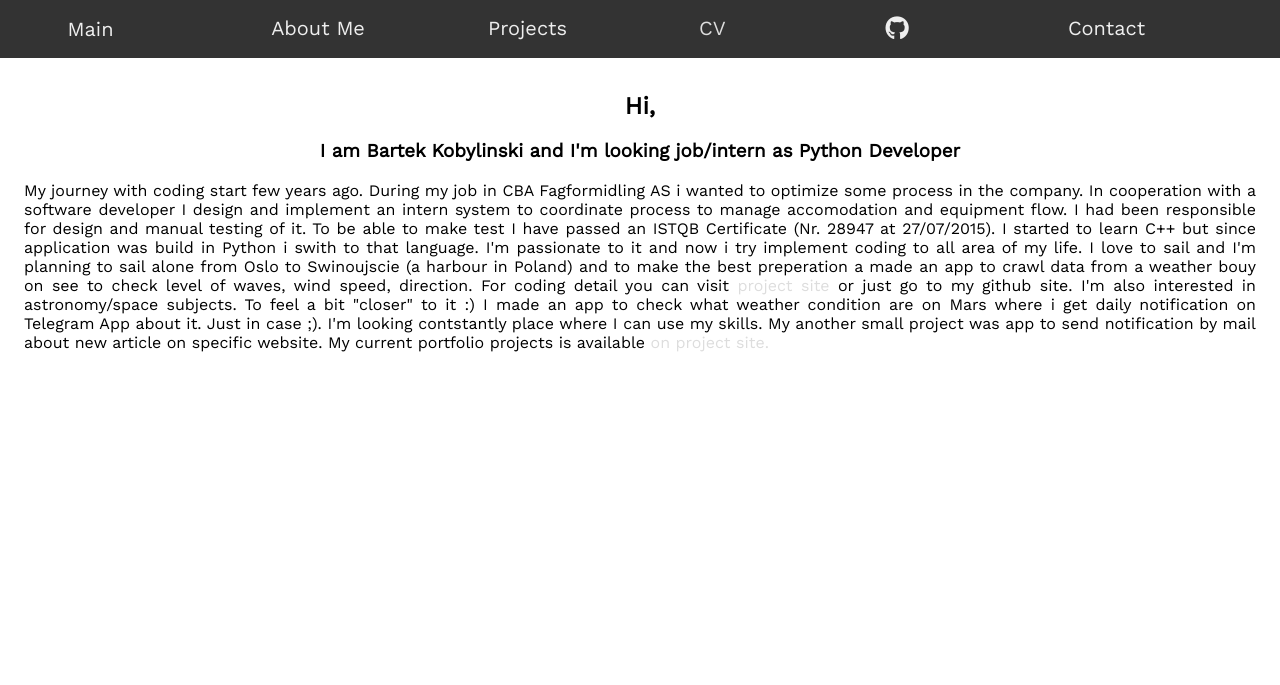
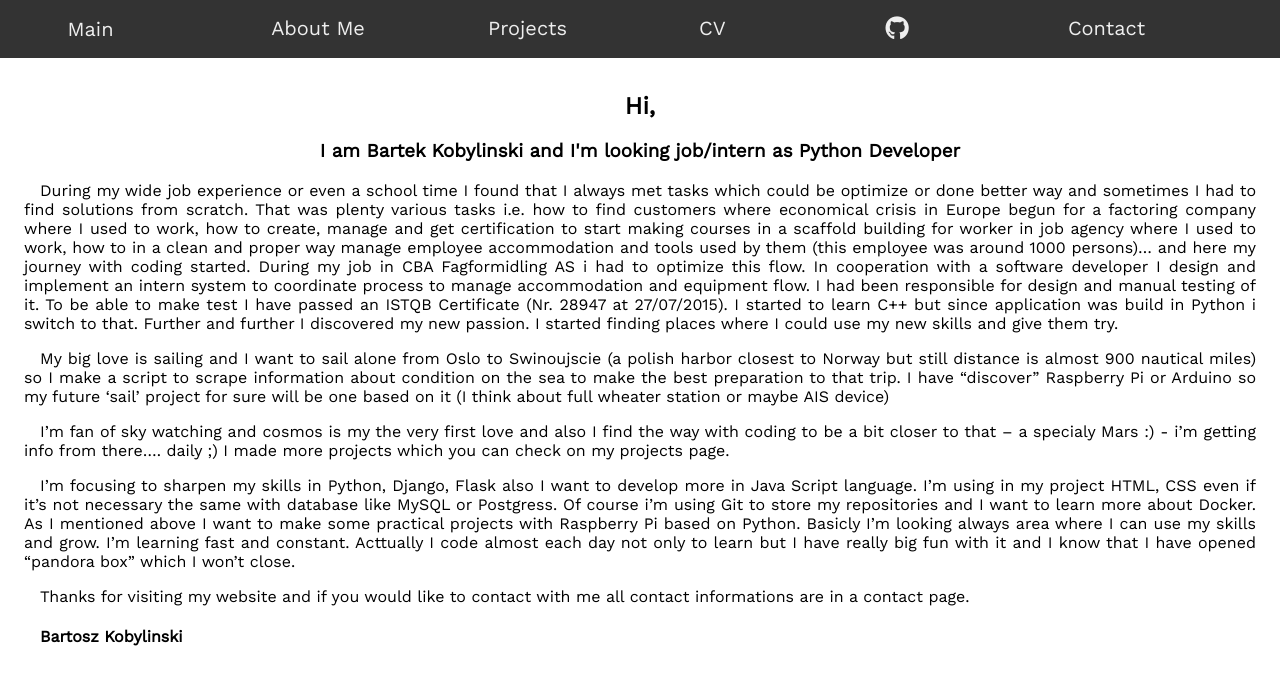
Before and after one commit to bartoszkobylinski/my_website, a Flask app: page /about_me in a window 1280 px wide. Shown: the top 685 px of the page. Run offline with Flask 2, Linux system fonts and the light colour scheme; some libraries are stand-ins or nearby versions.

Commit message:
Adding page with pdf file and adjusting CSS. Updating title to pages on website

```diff
--- a/app/routes.py
+++ b/app/routes.py
@@ -18,9 +18,9 @@ mail.init_app(app)
 @app.route('/')
 @app.route('/index')
 def index():
-    return render_template("index.html")
+    return render_template("index.html", title='Main Page')
 
-@app.route('/contact', methods=['GET','POST'])
+@app.route('/contact', methods=['GET','POST'],)
 def contact():
     form = ContactForm()
     if request.method == 'POST':
@@ -30,22 +30,22 @@ def contact():
             mail.send(message)
             return render_template("thanks.html")
         else:
-            return render_template('contact.html', form=form)
+            return render_template('contact.html',title='Contact Page', form=form)
     elif request.method == 'GET':
-        return render_template("contact.html", form=form)
+        return render_template("contact.html", title='Contact Page', form=form)
 
 @app.route('/about_me')
 def about_me():
-    return render_template('about_me.html')
+    return render_template('about_me.html', title='About me')
 
 @app.route('/projects')
 def projects():
-    return render_template('projects.html')
+    return render_template('projects.html', title='My projects')
 
 @app.route('/thanks')
 def thanks():
-    return render_template('thanks.html')
+    return render_template('thanks.html', title='Thank you')
 
-@app.route('/hamburger')
-def hamburger():
-    return render_template('hamburger.html')
+@app.route('/cv')
+def cv():
+    return render_template('cv.html', title='CV')
--- a/app/static/css/mobile_first.css
+++ b/app/static/css/mobile_first.css
@@ -49,6 +49,15 @@ a:hover{
     position:absolute;
     right: 0;
 }
+/* cv */
+
+.cv-container{
+    width: 100%;
+}
+.cv-container embed{
+    width: 100%;
+    height: 60rem;
+}
 /* about me */
 
 .main_content{
@@ -64,6 +73,10 @@ a:hover{
     display: inline-block;
     text-align: justify;
     width: 100%;
+}
+.about_me p,
+.about_me h4{
+    text-indent: 1rem;
 }
 
 /* Index page */
--- a/app/templates/about_me.html
+++ b/app/templates/about_me.html
@@ -6,7 +6,15 @@
         <section class="about_me">
             <h1>Hi,</h1>
             <h3>I am Bartek Kobylinski and I'm looking job/intern as Python Developer</h3>
-            <p> My journey with coding start few years ago. During my job in CBA Fagformidling AS i wanted to optimize some process in the company. In cooperation with a software developer I design and implement an intern system to coordinate process to manage accomodation and equipment flow. I had been responsible for design and manual testing of it. To be able to make test I have passed an ISTQB Certificate (Nr. 28947 at 27/07/2015). I started to learn C++ but since application was build in Python i swith to that language. I'm passionate to it and now i try implement coding to all area of my life. I love to sail and I'm planning to sail alone from Oslo to Swinoujscie (a harbour in Poland) and to make the best preperation a made an app to crawl data from a weather bouy on see to check level of waves, wind speed, direction. For coding detail you can visit <a href="http://"><span>project site</span></a> or just go to my github site. I'm also interested in astronomy/space subjects. To feel a bit "closer" to it :) I made an app to check what weather condition are on Mars where i get daily notification on Telegram App about it. Just in case ;). I'm looking contstantly place where I can use my skills. My another small project was app to send notification by mail about new article on specific website. My current portfolio projects is available <a href="http://"><span>on project site.</span></a></p>
+            <p>During my wide job experience or even a school time I found that I always met tasks which could be optimize or done better way and sometimes I had to find solutions from scratch.
+                That was plenty various tasks i.e. how to find customers where economical crisis in Europe begun for a factoring company where I used to work, how to create, manage and get certification to start making courses in a scaffold building for worker in job agency where I used to work, how to in a clean and proper way manage employee accommodation and tools used by them (this employee was around 1000 persons)… and here my journey with coding started.
+                During my job in CBA Fagformidling AS i had to optimize this flow. In cooperation with a software developer I design and implement an intern system to coordinate process to manage accommodation and equipment flow. I had been responsible for design and manual testing of it. To be able to make test I have passed an ISTQB Certificate (Nr. 28947 at 27/07/2015). I started to learn C++ but since application was build in Python i switch to that. Further and further I discovered my new passion. I started finding places where I could use my new skills and give them try.
+            <p>My big love is sailing and I want to sail alone from Oslo to Swinoujscie (a polish harbor closest to Norway but still distance is almost 900 nautical miles) so I make a script to scrape information about condition on the sea to make the best preparation to that trip. I have “discover” Raspberry Pi or Arduino so my future ‘sail’ project for sure will be one based on it (I think about full wheater station or maybe AIS device)</p>
+            <p>I’m fan of sky watching and cosmos is my the very first love and also I find the way with coding to be a bit closer to that – a specialy Mars :) - i’m getting info from there…. daily ;) I made more projects which you can check on my projects page.</p>
+            <p>I’m focusing to sharpen my skills in Python, Django, Flask also I want to develop more in Java Script language. I’m using in my project  HTML, CSS even if it’s not necessary the same with database like MySQL or Postgress. Of course i’m using Git to store my repositories and I want to learn more about Docker. As I mentioned above I want to make some practical projects with Raspberry Pi based on Python. Basicly I’m looking always area where I can use my skills and grow. I’m learning fast and constant. Acttually I code almost each day not only to learn but I have really big fun with it and I know that I have opened “pandora box” which I won’t close.</p>
+            <p>Thanks for visiting my website and if you would like to contact with me all contact informations are in a contact page.</p>
+            <h4><strong>Bartosz Kobylinski</strong></h4>
+
         </section>
     </div>
 {% endblock %}
--- a/app/templates/index.html
+++ b/app/templates/index.html
@@ -1,8 +1,8 @@
 {% extends "layout.html" %}
 {% block content %}
 <div class="header-text">
-    <h3>I’m Bartek <br> and I'm looking for a job as a Junior Python developer or any trainee/internship with Python.</h3>
-    <p>On this webpage you can find a brief information about my skills and projects developed so far. Detailed specification and technology used for each of the project you will find on my <a href="https://github.com/bartoszkobylinski">GitHub account</a>  or in the <a href="{{ url_for('projects')}}">project's page.</a></p>
+    <h3>I’m Bartek <br> and I'm looking for a job as a Junior Python Developer or any trainee/internship with Python.</h3>
+    <p><strong>On this webpage you can find a brief information about my skills and projects developed so far. Detailed specification and technology used for each of the project you will find on my <a href="https://github.com/bartoszkobylinski">GitHub account</a>  or in the <a href="{{ url_for('projects')}}">project's page.</a></strong></p>
 </div>
 
 <div class="main_content__index">
--- a/app/templates/layout.html
+++ b/app/templates/layout.html
@@ -8,16 +8,16 @@
     <script src="https://kit.fontawesome.com/aef6646358.js" crossorigin="anonymous"></script>
     <link href="https://fonts.googleapis.com/css?family=Work+Sans&display=swap" rel="stylesheet">
     <link rel="stylesheet" href="{{ url_for('static', filename='css/mobile_first.css') }}">
-    <title>{% block title %}{% endblock %}</title>
+    <title>{{ title }}</title>
 </head>
 <body>
     <nav class="nav" id="navigation">
         <ul>
-            <li><a id="main" href="{{ url_for('index')}}">Main</a></li>
+            <li><a id="main" href="{{ url_for('index') }}">Main</a></li>
                 <div class="hidden">
-                    <li><a href="{{url_for('about_me')}}">About Me</a></li>
-                    <li><a href="{{ url_for('projects')}}"> Projects</a></li>
-                    <li id="cv">CV</li>
+                    <li><a href="{{ url_for('about_me') }}">About Me</a></li>
+                    <li><a href="{{ url_for('projects') }}"> Projects</a></li>
+                    <li id="cv"><a href="{{ url_for('cv') }}">CV</a></li>
                     <li id="git"><a href="https://github.com/bartoszkobylinski"><i class="fab fa-github"></i></a></li>
                     <li id="contact"><a href="{{ url_for('contact')}}">Contact</a></li>
                 </div>
--- a/app/templates/projects.html
+++ b/app/templates/projects.html
@@ -63,4 +63,3 @@
 </div>
 
 {% endblock %}
-© 2019 GitHub, Inc.
```
Also changed, not shown: app/templates/cv.html (added, +8 -0 lines), 1 other file.
